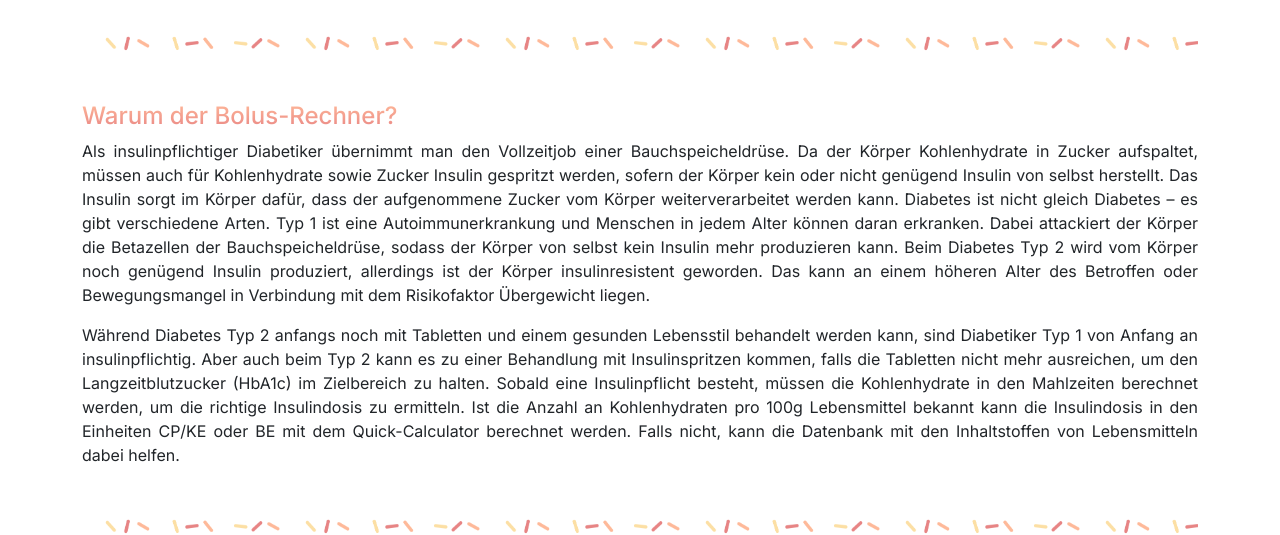
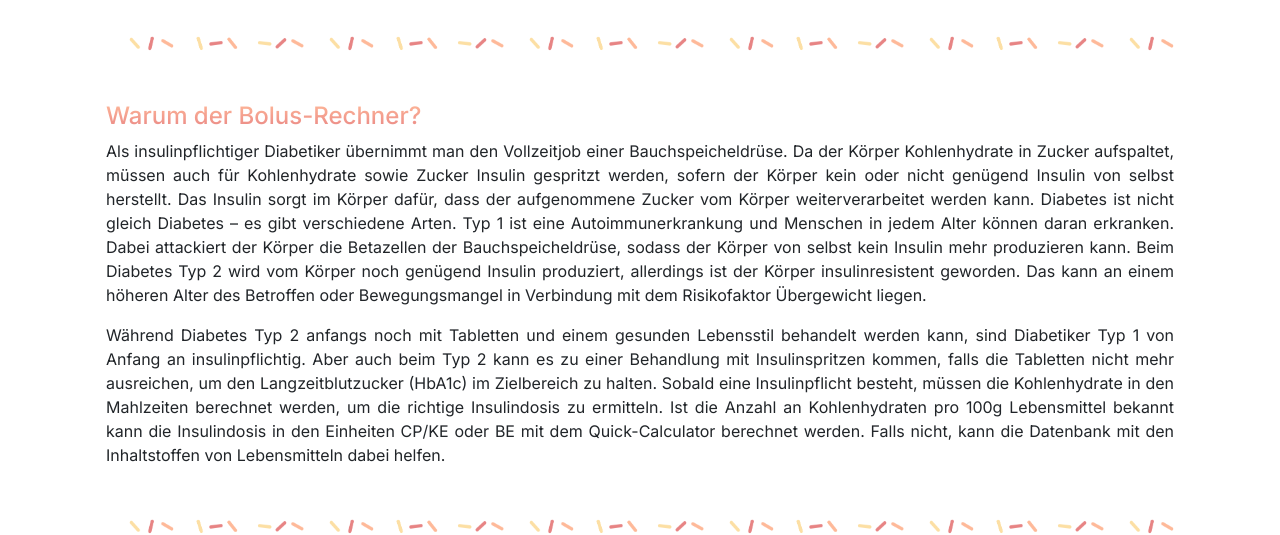
Before and after one commit to yagci/bolus_calculator, a plain HTML site: page instructions.html in a window 1280 px wide. Shown: the part 222-757 px from the top of the page. Drawn offline with nearby package versions, Linux system fonts and the light colour scheme; a web font is replaced by a local one.

Commit message:
Update instructions.html

```diff
--- a/instructions.html
+++ b/instructions.html
@@ -35,7 +35,7 @@
 
     <div class="container instructions py-5">
         <div class="row align-items-center">
-            <div class="col">
+            <div class="col mx-4">
                 <h1>Instructions</h1>
                 <div class="container-fluid my-5" id="border"></div>
                 <h3>Warum der Bolus-Rechner?</h3>
```
